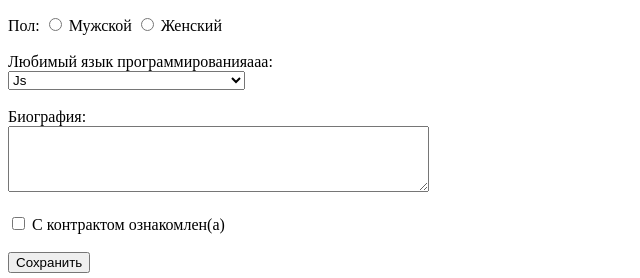
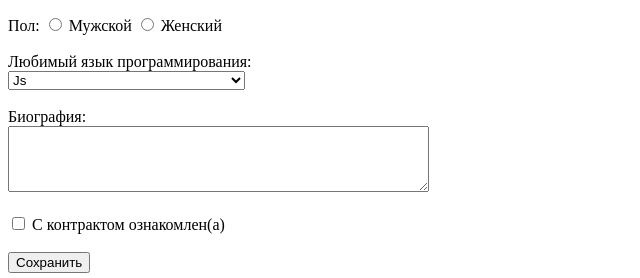
Before and after one commit to Flaysar/Flaysar.github.io, a plain HTML site: page index.html in a window 1280 px wide. Shown: the part 1295-1573 px from the top of the page, 0-640 px from the left. Drawn offline with Linux system fonts and the light colour scheme.

Commit message:
index.html

```diff
--- a/index.html
+++ b/index.html
@@ -111,7 +111,7 @@
 		<input type="radio" id="female" name="gender" value="female" />
 		<label for="female">Женский</label><br /><br />
 
-		<a=>Любимый язык программированияааа:</a>
+		<a=>Любимый язык программирования:</a>
 		<label>
 		  <br />
 		  <select>
```
